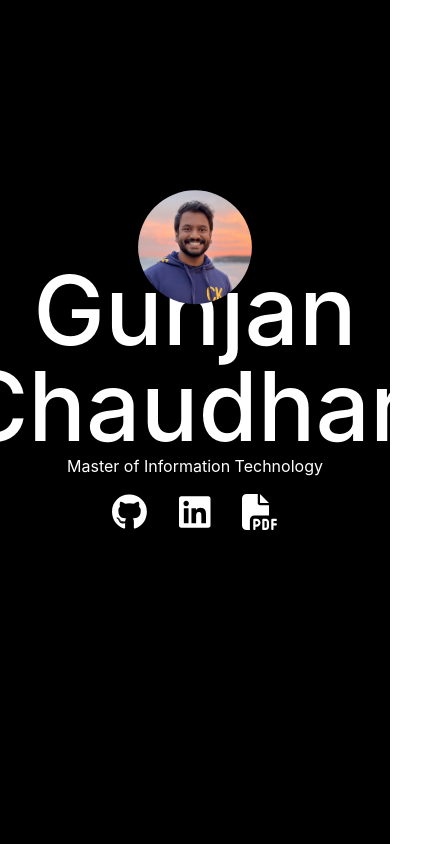
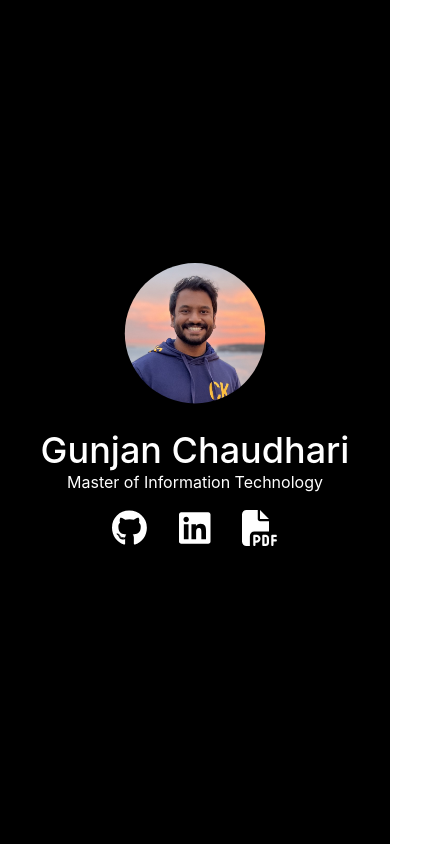
Before and after one commit to saketdixit/saketdixit.xyz, a React (Create React App) app: page / in a window 390 px wide. Shown: the whole page, 432 px wide, since content can reach past the window. Built offline with nearby package versions, Linux system fonts and the light colour scheme.

Commit message:
responsive design

```diff
--- a/src/App.css
+++ b/src/App.css
@@ -42,5 +42,5 @@
   display: block;
   margin-left: auto;
   margin-right: auto;
-  width: 40%;
+  shape-outside: margin-box;
 }
--- a/src/Components/Icons.js
+++ b/src/Components/Icons.js
@@ -6,7 +6,7 @@ import React from "react";
 
 function Icons() {
   return (
-    <div>
+    <div className="flex justify-center">
       <a
         href="https://github.com/gunjanchaudhari"
         target="_blank"
--- a/src/Components/Picture.js
+++ b/src/Components/Picture.js
@@ -2,8 +2,12 @@ import React from "react";
 import "../App.css";
 function Picture() {
   return (
-    <div className="-mt-40 mb-20">
-      <img class="photo" src={require("./photo.png")} alt="" />
+    <div>
+      <img
+        class="photo -mt-20 -mb-5 md:-mb-20 w-3/5 md:w-2/5"
+        src={require("./photo.png")}
+        alt=""
+      />
     </div>
   );
 }
--- a/src/Components/Title.js
+++ b/src/Components/Title.js
@@ -1,23 +1,22 @@
 import React from "react";
 function Title() {
   return (
-    <div className="-mt-40">
-      <p
-        className="subpixel-antialiased text-white
-          text-8xl
-          md:text-10xl
-          font-medium"
+    <div>
+      <h1
+        className="subpixel-antialiased text-white text-center
+          font-medium text-4xl
+          md:text-7xl"
       >
         Gunjan Chaudhari
-      </p>
-      <p
-        className="pt-100px subpixel-antialiased text-white
+      </h1>
+      <h2
+        className="subpixel-antialiased text-white text-center
           text-1xl
           md:text-2xl
           font-small"
       >
         Master of Information Technology
-      </p>
+      </h2>
     </div>
   );
 }
```
